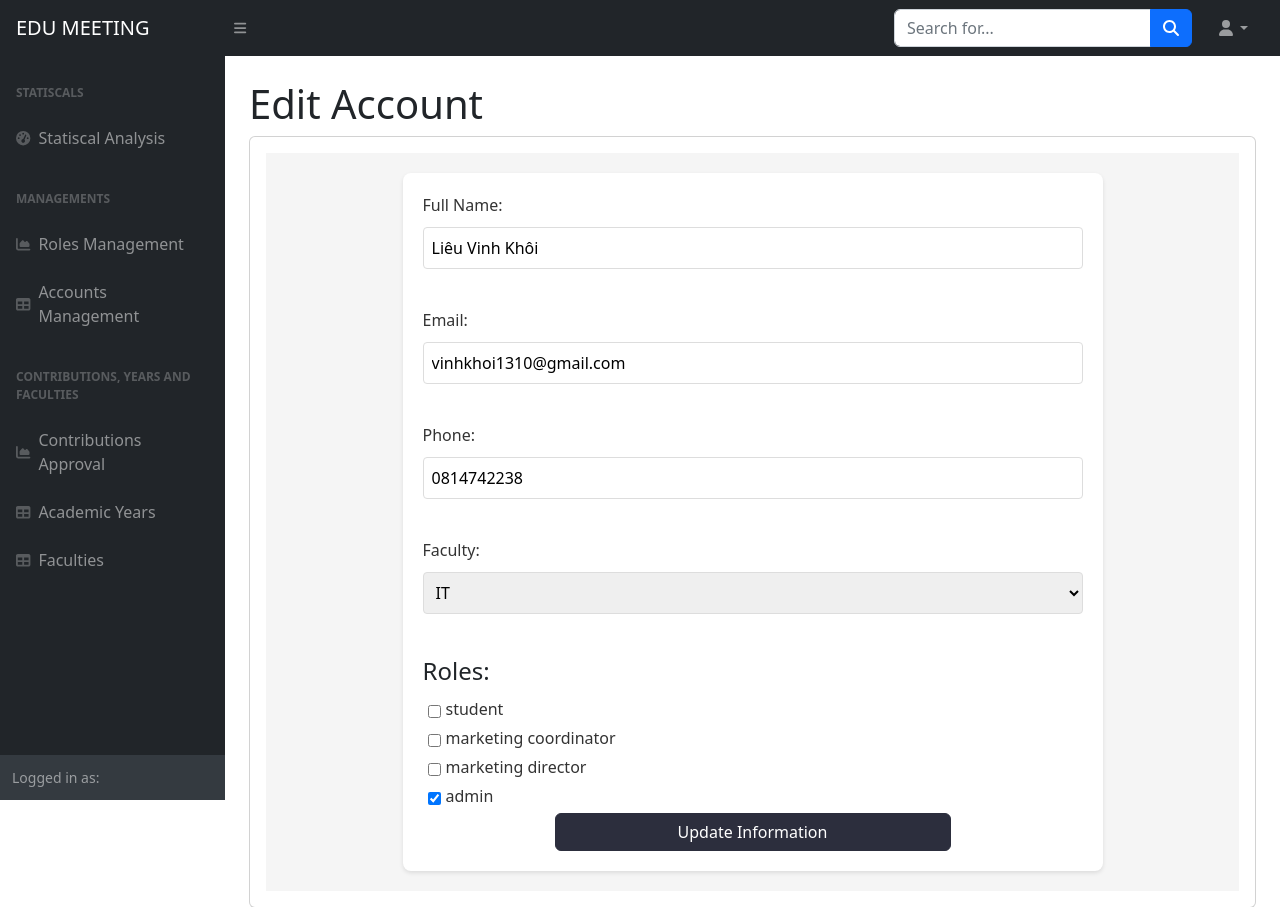
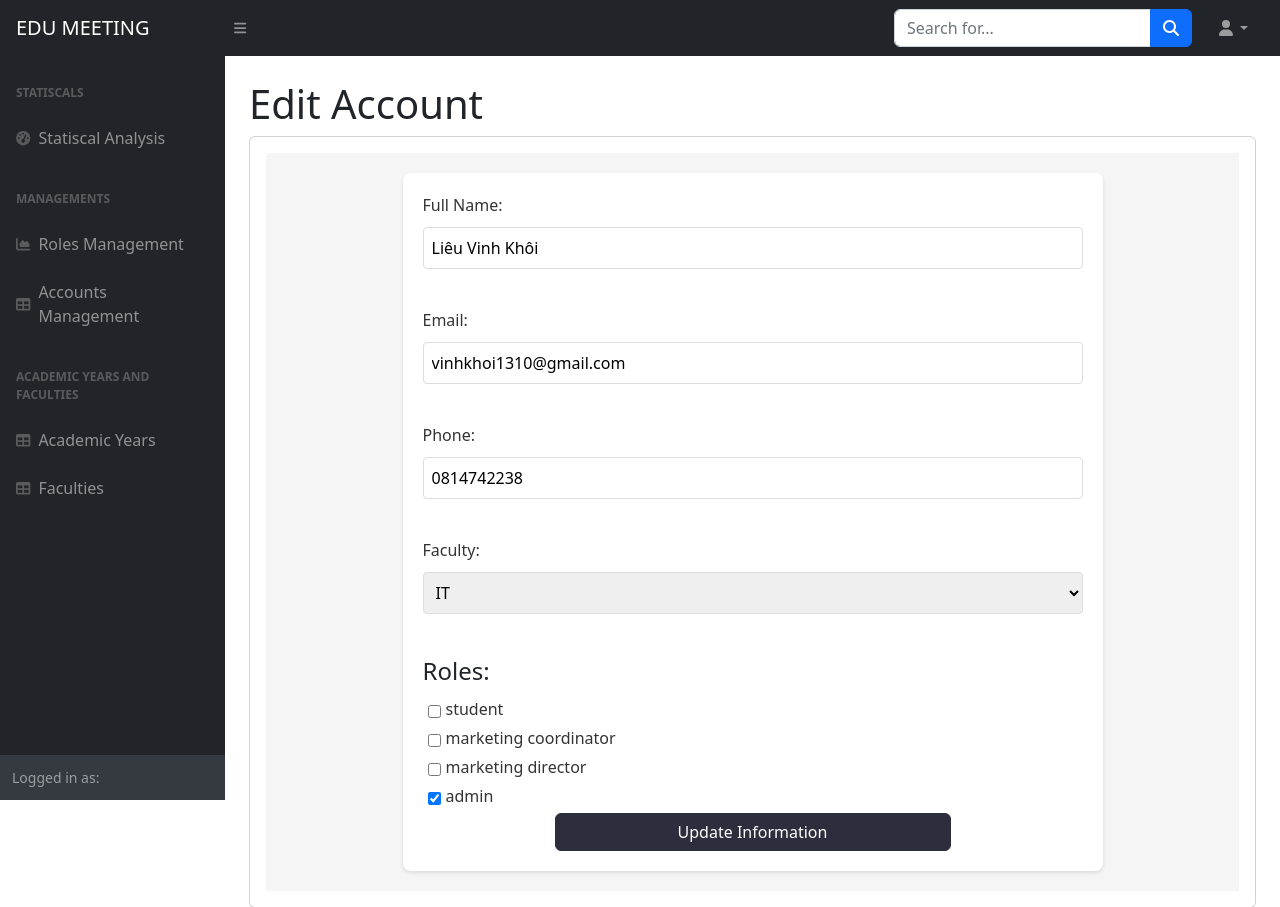
Before and after one commit to SmartSchool-Greenwich/SmartSchool, a Django app: page /ad/accounts/edit/4/ in a window 1280 px wide. Shown: the top 907 px of the page. Run offline with Django 5.2, Linux system fonts and the light colour scheme; data comes from the database, SQL or seed files in the repository; both versions use the stored data as it was after the commit; some libraries are stand-ins or nearby versions.

Commit message:
Edit something

```diff
--- a/home/models.py
+++ b/home/models.py
@@ -9,7 +9,7 @@
         return self.name
 
     def get_marketing_coordinator_role():
-        return Role.objects.filter(name='Marketing Coordinator').first()
+        return Role.objects.filter(name='marketing coordinator').first()
 
     @classmethod
     def create_default_role(cls):
--- a/home/views.py
+++ b/home/views.py
@@ -602,7 +602,7 @@
         })
 
 def account_delete(request, pk):
-    if request.method == 'POST':
+    if request.method == 'GET':
         account = get_object_or_404(UserProfile, pk=pk)
         account.delete()
         return redirect('account_list')
--- a/templates/academic_years_form.html
+++ b/templates/academic_years_form.html
@@ -130,11 +130,7 @@
                                 <div class="sb-nav-link-icon"><i class="fas fa-table"></i></div>
                                 Accounts Management
                             </a>
-                            <div class="sb-sidenav-menu-heading">Contributions, Years and Faculties</div>
-                            <a class="nav-link" href="{% url "manage_contributions" %}">
-                                <div class="sb-nav-link-icon"><i class="fas fa-chart-area"></i></div>
-                                Contributions Approval
-                            </a>
+                            <div class="sb-sidenav-menu-heading">Academic Years and Faculties</div>
                             <a class="nav-link" href="{% url "list_academic_years" %}">
                                 <div class="sb-nav-link-icon"><i class="fas fa-table"></i></div>
                                 Academic Years
--- a/templates/create_account.html
+++ b/templates/create_account.html
@@ -128,11 +128,7 @@
                                 <div class="sb-nav-link-icon"><i class="fas fa-table"></i></div>
                                 Accounts Management
                             </a>
-                            <div class="sb-sidenav-menu-heading">Contributions, Years and Faculties</div>
-                            <a class="nav-link" href="{% url "manage_contributions" %}">
-                                <div class="sb-nav-link-icon"><i class="fas fa-chart-area"></i></div>
-                                Contributions Approval
-                            </a>
+                            <div class="sb-sidenav-menu-heading">Academic Years and Faculties</div>
                             <a class="nav-link" href="{% url "list_academic_years" %}">
                                 <div class="sb-nav-link-icon"><i class="fas fa-table"></i></div>
                                 Academic Years
--- a/templates/create_role.html
+++ b/templates/create_role.html
@@ -128,11 +128,7 @@
                                 <div class="sb-nav-link-icon"><i class="fas fa-table"></i></div>
                                 Accounts Management
                             </a>
-                            <div class="sb-sidenav-menu-heading">Contributions, Years and Faculties</div>
-                            <a class="nav-link" href="{% url "manage_contributions" %}">
-                                <div class="sb-nav-link-icon"><i class="fas fa-chart-area"></i></div>
-                                Contributions Approval
-                            </a>
+                            <div class="sb-sidenav-menu-heading">Academic Years and Faculties</div>
                             <a class="nav-link" href="{% url "list_academic_years" %}">
                                 <div class="sb-nav-link-icon"><i class="fas fa-table"></i></div>
                                 Academic Years
--- a/templates/editAccount.html
+++ b/templates/editAccount.html
@@ -128,11 +128,7 @@
                                 <div class="sb-nav-link-icon"><i class="fas fa-table"></i></div>
                                 Accounts Management
                             </a>
-                            <div class="sb-sidenav-menu-heading">Contributions, Years and Faculties</div>
-                            <a class="nav-link" href="{% url "manage_contributions" %}">
-                                <div class="sb-nav-link-icon"><i class="fas fa-chart-area"></i></div>
-                                Contributions Approval
-                            </a>
+                            <div class="sb-sidenav-menu-heading">Academic Years and Faculties</div>
                             <a class="nav-link" href="{% url "list_academic_years" %}">
                                 <div class="sb-nav-link-icon"><i class="fas fa-table"></i></div>
                                 Academic Years
--- a/templates/faculties_form.html
+++ b/templates/faculties_form.html
@@ -129,11 +129,7 @@
                                 <div class="sb-nav-link-icon"><i class="fas fa-table"></i></div>
                                 Accounts Management
                             </a>
-                            <div class="sb-sidenav-menu-heading">Contributions, Years and Faculties</div>
-                            <a class="nav-link" href="{% url "manage_contributions" %}">
-                                <div class="sb-nav-link-icon"><i class="fas fa-chart-area"></i></div>
-                                Contributions Approval
-                            </a>
+                            <div class="sb-sidenav-menu-heading">Academic Years and Faculties</div>
                             <a class="nav-link" href="{% url "list_academic_years" %}">
                                 <div class="sb-nav-link-icon"><i class="fas fa-table"></i></div>
                                 Academic Years
--- a/templates/list_academic_years.html
+++ b/templates/list_academic_years.html
@@ -57,11 +57,7 @@
                                 <div class="sb-nav-link-icon"><i class="fas fa-table"></i></div>
                                 Accounts Management
                             </a>
-                            <div class="sb-sidenav-menu-heading">Contributions, Years and Faculties</div>
-                            <a class="nav-link" href="{% url "manage_contributions" %}">
-                                <div class="sb-nav-link-icon"><i class="fas fa-chart-area"></i></div>
-                                Contributions Approval
-                            </a>
+                            <div class="sb-sidenav-menu-heading">Academic Years and Faculties</div>
                             <a class="nav-link" href="{% url "list_academic_years" %}">
                                 <div class="sb-nav-link-icon"><i class="fas fa-table"></i></div>
                                 Academic Years
--- a/templates/list_faculties.html
+++ b/templates/list_faculties.html
@@ -57,11 +57,7 @@
                                 <div class="sb-nav-link-icon"><i class="fas fa-table"></i></div>
                                 Accounts Management
                             </a>
-                            <div class="sb-sidenav-menu-heading">Contributions, Years and Faculties</div>
-                            <a class="nav-link" href="{% url "manage_contributions" %}">
-                                <div class="sb-nav-link-icon"><i class="fas fa-chart-area"></i></div>
-                                Contributions Approval
-                            </a>
+                            <div class="sb-sidenav-menu-heading">Academic Years and Faculties</div>
                             <a class="nav-link" href="{% url "list_academic_years" %}">
                                 <div class="sb-nav-link-icon"><i class="fas fa-table"></i></div>
                                 Academic Years
--- a/templates/manage_contributions.html
+++ b/templates/manage_contributions.html
@@ -43,6 +43,7 @@
                 <nav class="sb-sidenav accordion sb-sidenav-dark" id="sidenavAccordion">
                     <div class="sb-sidenav-menu">
                         <div class="nav">
+                            <div class="sb-sidenav-menu-heading">Contributions Management</div>
                             <a class="nav-link" href="{% url "manage_contributions" %}">
                               <div class="sb-nav-link-icon"><i class="fas fa-tachometer-alt"></i></div>
                               Contributions Approval
--- a/templates/statistical_analysis.html
+++ b/templates/statistical_analysis.html
@@ -77,11 +77,7 @@
                                 <div class="sb-nav-link-icon"><i class="fas fa-table"></i></div>
                                 Accounts Management
                             </a>
-                            <div class="sb-sidenav-menu-heading">Contributions, Years and Faculties</div>
-                            <a class="nav-link" href="{% url "manage_contributions" %}">
-                                <div class="sb-nav-link-icon"><i class="fas fa-chart-area"></i></div>
-                                Contributions Approval
-                            </a>
+                            <div class="sb-sidenav-menu-heading">Academic Years and Faculties</div>
                             <a class="nav-link" href="{% url "list_academic_years" %}">
                                 <div class="sb-nav-link-icon"><i class="fas fa-table"></i></div>
                                 Academic Years
```
Also changed, not shown: templates/listAccount.html (+3 -7 lines), templates/role_list.html (+2 -6 lines), db.sqlite3, static/images/mypic_zDweFDA.jpg (added), 1 other file.
